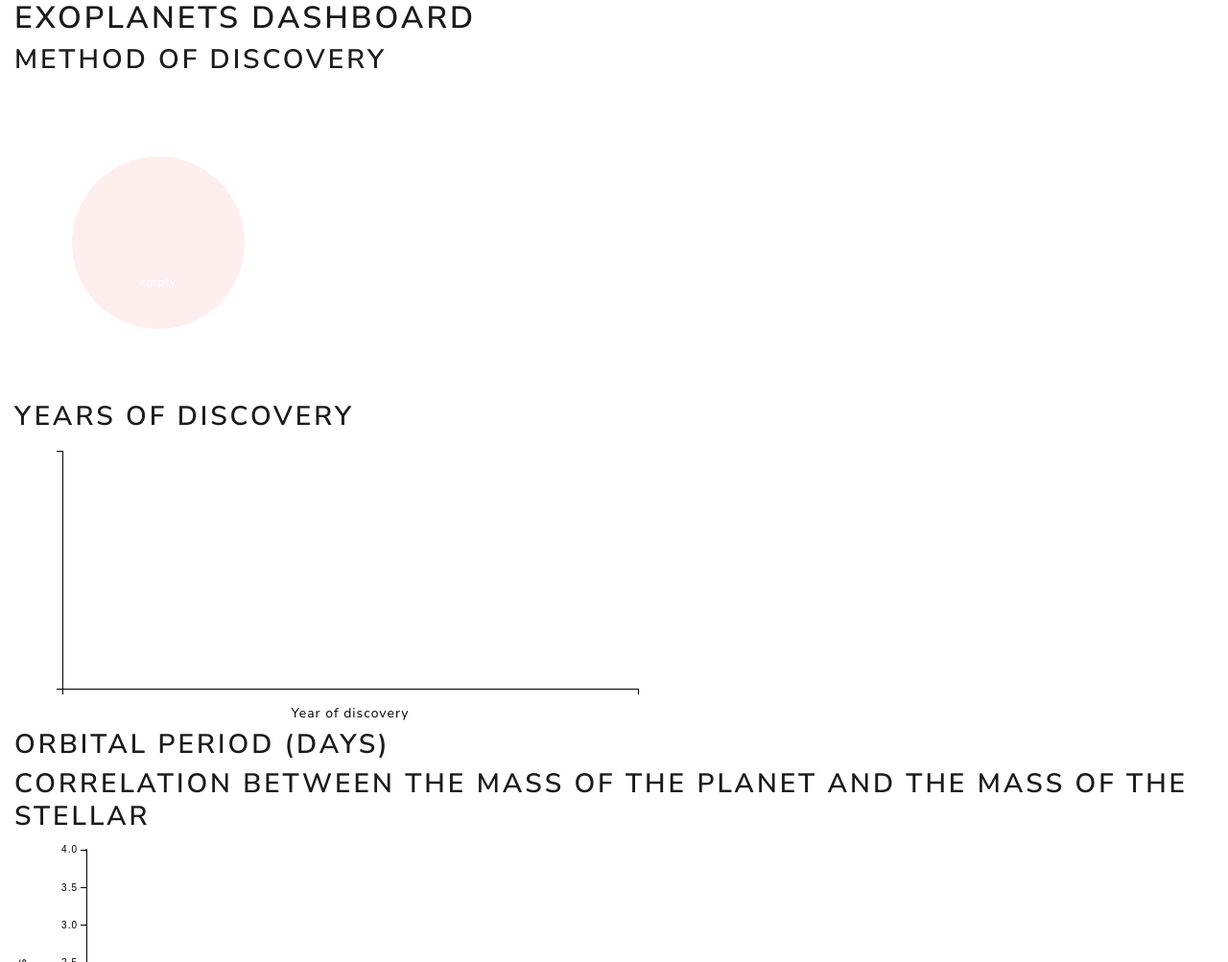
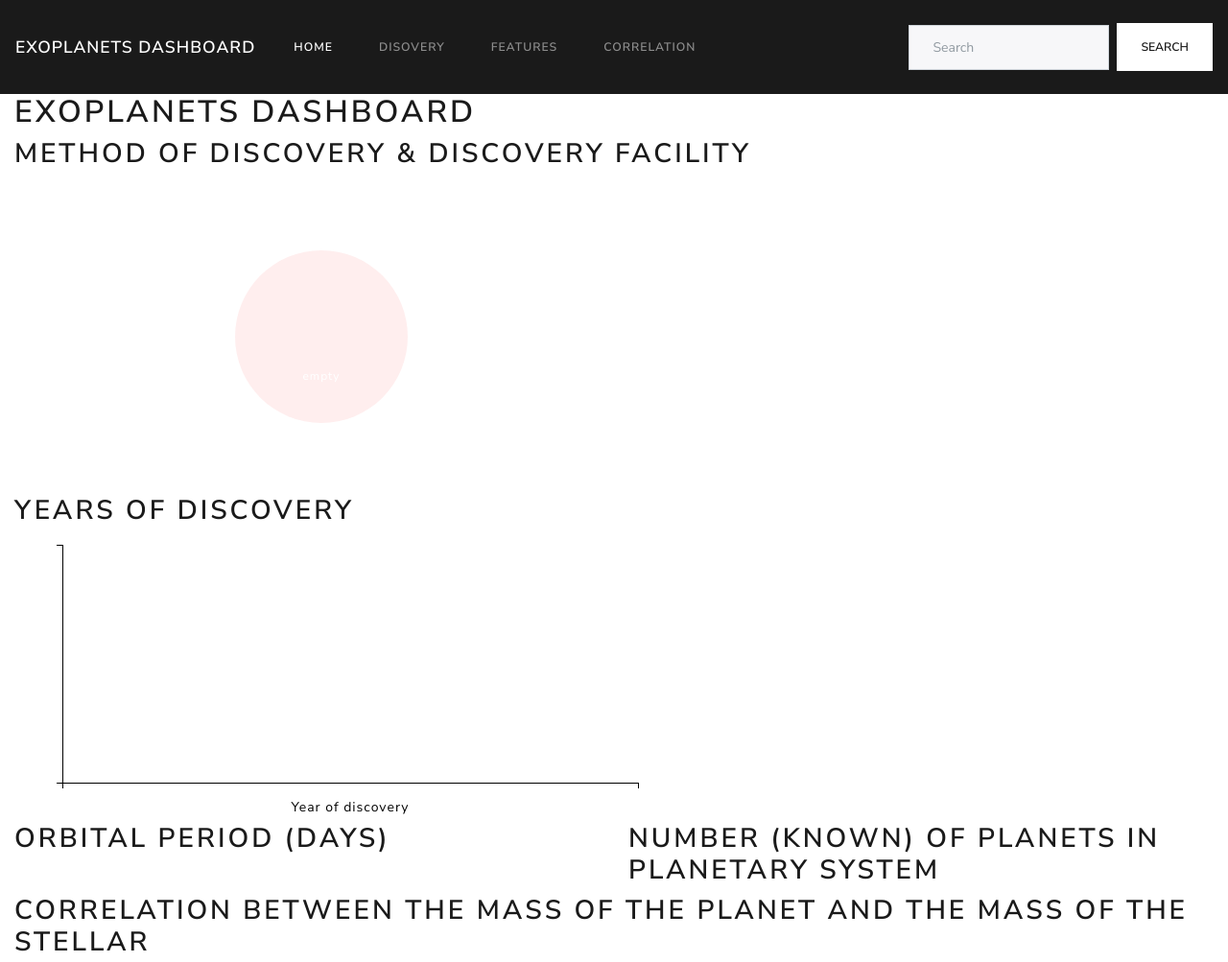
Before and after one commit to AlexiaDelorme/project-exoplanets, a plain HTML site: page index.html in a window 1280 px wide. Shown: the top 1003 px of the page at 96% size. Drawn offline with nearby package versions, Linux system fonts and the light colour scheme.

Commit message:
Header/Footer added and structuring dashboard content

```diff
--- a/index.html
+++ b/index.html
@@ -21,17 +21,49 @@
 
 <body>
 
+    <!---------------------------------------------------------------HEADER-->
+
+    <nav class="navbar navbar-expand-lg navbar-dark bg-primary">
+        <a class="navbar-brand" href="#">Exoplanets Dashboard</a>
+        <button class="navbar-toggler" type="button" data-toggle="collapse" data-target="#navbarColor01" aria-controls="navbarColor01" aria-expanded="false" aria-label="Toggle navigation">
+    <span class="navbar-toggler-icon"></span>
+  </button>
+
+        <div class="collapse navbar-collapse" id="navbarColor01">
+            <ul class="navbar-nav mr-auto">
+                <li class="nav-item active">
+                    <a class="nav-link" href="#">Home <span class="sr-only">(current)</span></a>
+                </li>
+                <li class="nav-item">
+                    <a class="nav-link" href="#">Disovery</a>
+                </li>
+                <li class="nav-item">
+                    <a class="nav-link" href="#">Features</a>
+                </li>
+                <li class="nav-item">
+                    <a class="nav-link" href="#">Correlation</a>
+                </li>
+            </ul>
+            <form class="form-inline my-2 my-lg-0">
+                <input class="form-control mr-sm-2" type="text" placeholder="Search">
+                <button class="btn btn-secondary my-2 my-sm-0" type="submit">Search</button>
+            </form>
+        </div>
+    </nav>
+
+    <!---------------------------------------------------------------DASHBOARD-->
+
     <section class="container-fluid">
 
         <h1>Exoplanets Dashboard</h1>
 
         <div class="row">
             <div class="col-md-12">
-                <h2> Method of Discovery</h2>
+                <h2> Method of Discovery & Discovery Facility</h2>
             </div>
-            <div class="col-md-12">
-                <div id="discovery-method"></div>
-            </div>
+            <div class="col-md-6" id="discovery-method"></div>
+
+            <div class="col-md-6" id="discovery-facility"></div>
         </div>
 
         <div class="row">
@@ -39,20 +71,26 @@
                 <h2> Years of Discovery</h2>
             </div>
 
-            <div class="col-md-6" id="year-of-discovery"></div>
-
+            <div class="col-md-12" id="year-of-discovery"></div>
 
         </div>
 
         <div class="row">
 
-            <div class="col-md-12">
+            <div class="col-md-6">
                 <h2> Orbital Period (days)</h2>
             </div>
 
-            <div class="col-md-12">
-                <div id="orbital-period"></div>
+            <div class="col-md-6">
+                <h2> Number (known) of planets in planetary system</h2>
             </div>
+        </div>
+
+        <div class="row">
+
+            <div class="col-md-6" id="orbital-period"> </div>
+
+            <div class="col-md-6" id="planetary-system"> </div>
 
         </div>
 
@@ -94,6 +132,15 @@
 
     </section>
 
+    <!---------------------------------------------------------------FOOTER-->
+
+    <footer class="container-fluid">
+        <div class="col-md-12">
+            <p class="copyright">&copy; Alexia Delorme</p>
+        </div>
+    </footer>
+
+
 </body>
 
 </html>
```
